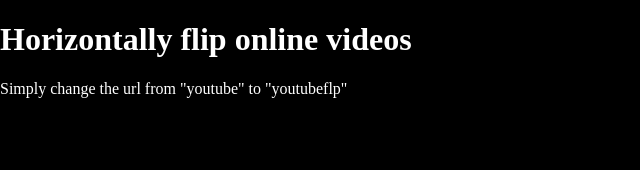
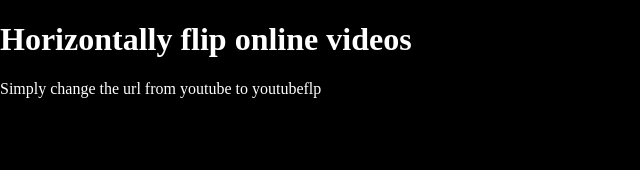
Before and after one commit to davelowqx/youtubeflp, a Next.js app: page / in a window 1280 px wide. Shown: the top 170 px of the page, without its empty margins (0-640 px from the left). Built offline with nearby package versions, Linux system fonts and the light colour scheme.

Commit message:
Remove quotation marks

```diff
--- a/pages/index.js
+++ b/pages/index.js
@@ -12,7 +12,7 @@
       </Head>
       <main>
         <h1>Horizontally flip online videos</h1>
-        <p>Simply change the url from "youtube" to "youtubeflp"</p>
+        <p>Simply change the url from youtube to youtubeflp</p>
       </main>
     </>
   );
```
